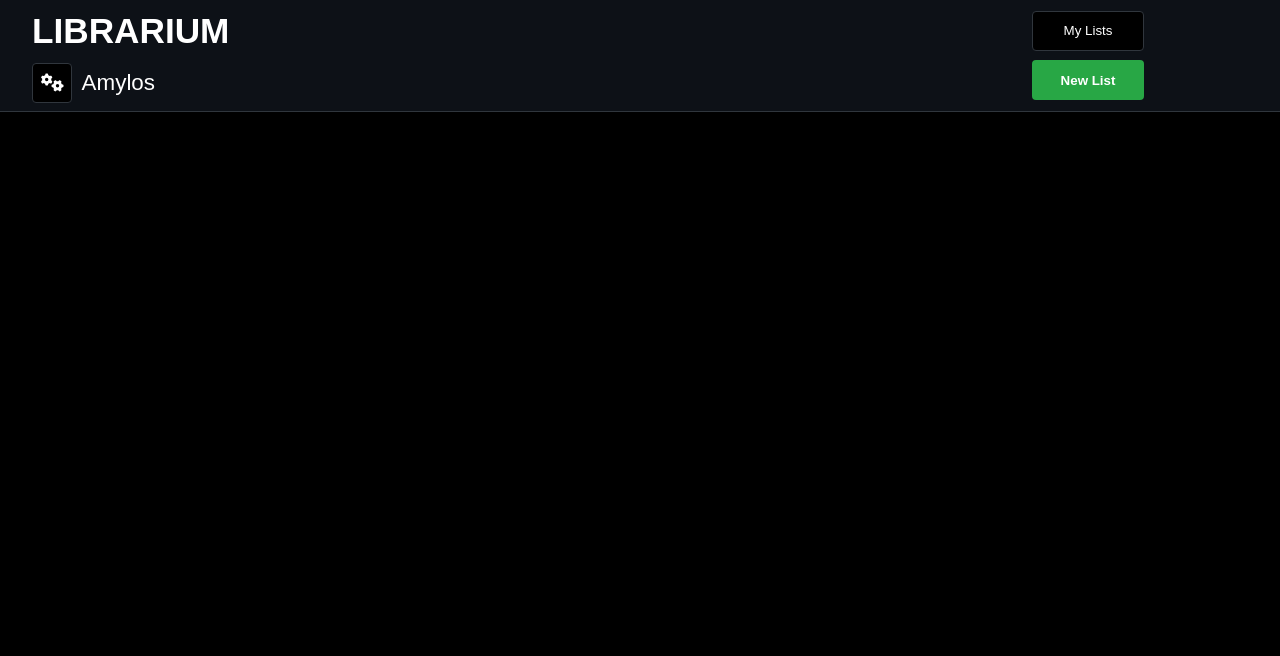
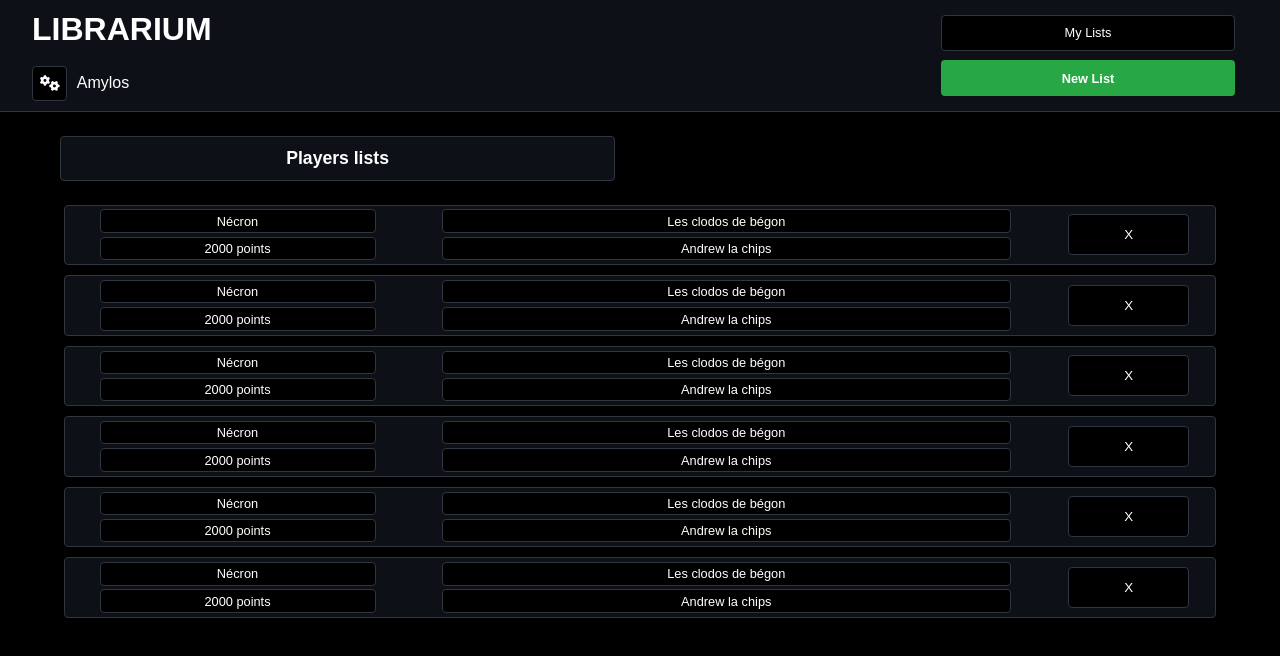
Before and after one commit to Amylos/Librarium, a React (Create React App) app: page / in a window 1280 px wide. Shown: the top 656 px of the page. Built offline with nearby package versions, Linux system fonts and the light colour scheme.

Commit message:
NavBar & Main almost completed, test with json object

```diff
--- a/src/App.js
+++ b/src/App.js
@@ -1,13 +1,27 @@
-import './styles/App.css';
+import { useState,useEffect } from "react";
 
 import NavBar from './components/Navbar';
 import Main from './components/Main';
+import ListMaker from "./components/ListMaker";
+import UserLists from "./components/UserLists";
+
+import './styles/App.css';
+
 
 function App() {
+
+  const [componentToDisplay, setComponentToDisplay] = useState("main");
+
+  const components = {
+    main: <Main />,
+    UserLists: <UserLists />,
+    ListMaker: <ListMaker />
+  };
+
   return (
     <div className="App">
-      <NavBar/>
-      <Main/>
+      <NavBar setComponentToDisplay = {setComponentToDisplay} />
+      {components[componentToDisplay] || null}
     </div>
   );
 }
--- a/src/components/ListMaker.js
+++ b/src/components/ListMaker.js
@@ -0,0 +1,12 @@
+import { useState,useEffect } from "react";
+
+
+const ListMaker = () =>{
+    return (
+        <div className="ListMaker">
+            ListMaker
+        </div>
+    )
+}
+
+export default ListMaker;
--- a/src/components/Main.js
+++ b/src/components/Main.js
@@ -1,9 +1,92 @@
+import { useState,useEffect } from "react";
+
+import '../styles/Main.css'
+
+
 const Main = (props) => {
+
+
+const lists = [
+  {
+    'faction' : 'Nécron',
+    'points' : 2000,
+    'ArmyName' : 'BLIsef du ciel',
+    'Author' : 'Andrew'
+  },
+  {
+    'faction' : 'Nécron',
+    'points' : 2000,
+    'ArmyName' : 'BLIsef du ciel',
+    'Author' : 'Andrew'
+  },
+  {
+    'faction' : 'Nécron',
+    'points' : 2000,
+    'ArmyName' : 'BLIsef du ciel',
+    'Author' : 'Andrew'
+  },
+  {
+    'faction' : 'Nécron',
+    'points' : 2000,
+    'ArmyName' : 'BLIsef du ciel',
+    'Author' : 'Andrew'
+  },
+  {
+    'faction' : 'Nécron',
+    'points' : 2000,
+    'ArmyName' : 'BLIsef du ciel',
+    'Author' : 'Andrew'
+  },
+  {
+    'faction' : 'Nécron',
+    'points' : 2000,
+    'ArmyName' : 'BLIsef du ciel',
+    'Author' : 'Andrew'
+  },
+
+]
+
+
+
     return (
         <div className="Main">
-
+            <div className="Header">
+                <h2>Players lists</h2>
+                <div className="Filter">
+            </div>
         </div>
-      );
+        <div className="Section">
+            {
+            lists.map((list)=>{
+                return(
+                    <div className="ArmyList">
+                        <div className="Left">
+                            <div className="Faction">
+                                Nécron
+                            </div>
+                            <div className="Points">
+                                2000 points
+                            </div>
+                        </div>
+                        <div className="Center">
+                            <div className="ArmyName">
+                                Les clodos de bégon
+                            </div>
+                            <div className="Author">
+                                Andrew la chips
+                            </div>
+                        </div>
+                        <div className="Right">
+                            <button className="Favoris">X</button>
+                        </div>
+                    </div>
+                    )
+                })
+            }
+            </div>
+            <div className="Footer"></div>
+        </div>
+    );
 }
 
 export default Main;
--- a/src/components/Navbar.js
+++ b/src/components/Navbar.js
@@ -6,14 +6,12 @@ import { faGears } from '@fortawesome/free-solid-svg-icons';
 
 const NavBar = (props) => {
 
-/**
- * ToDo
- */
+    const setComponentToDisplay = props.setComponentToDisplay;
 
     return (
         <div className="NavBar">
             <div className="LeftComponent">
-                <h1 className="AppTitle">LIBRARIUM</h1>
+                <h1 className="AppTitle" onClick={() =>{setComponentToDisplay('main')}}>LIBRARIUM</h1>
                 <div className="UserComponent">
                     <button className="ConfigButton">
                         <FontAwesomeIcon className="Icon" icon={faGears} />
@@ -22,10 +20,10 @@ const NavBar = (props) => {
                 </div>
             </div>
             <div className="RightComponent">
-                <button className="MyListsButton">
+                <button className="MyListsButton" onClick={() =>{setComponentToDisplay('UserLists')}}>
                     My Lists
                 </button>
-                <button className="NewListButton">
+                <button className="NewListButton" onClick={() =>{setComponentToDisplay('ListMaker')}}>
                     New List
                 </button>
             </div>
--- a/src/components/UserLists.js
+++ b/src/components/UserLists.js
@@ -0,0 +1,11 @@
+import { useState,useEffect } from "react";
+
+const UserLists = (props) => {
+    return (
+        <div className="UserLists">
+            UserLists
+        </div>
+      );
+}
+
+export default UserLists;
--- /dev/null
+++ b/src/styles/ListMaker.css
@@ -0,0 +1,3 @@
+.ListMaker{
+
+}
--- /dev/null
+++ b/src/styles/Main.css
@@ -0,0 +1,162 @@
+.Main{
+    width: 100%;
+    height: 86%;
+}
+
+.Header{
+    width: 100%;
+    height: 12%;
+    display: flex;
+    justify-content: space-around;
+    align-items: center;
+    padding-left: 10px;
+    padding-right: 10px;
+}
+
+.Header h2{
+    width: 44%;
+    height: 55%;
+    font-size: 1.1rem;
+    background-color: #0D1117;
+    border: 1px solid #30363D;
+    border-radius: 4px;
+    display: flex;
+    justify-content: center;
+    align-items: center;
+    margin-top: 10px;
+}
+
+.Header .Filter{
+    width: 40%;
+    height: 70%;
+    visibility: hidden;
+    margin-top: 10px;
+
+}
+
+
+
+/***/
+
+
+.Section{
+    height: 88%;
+    width: 100%;
+    background-color: #000000;
+    display: flex;
+    flex-direction: column;
+    align-items: center;
+
+}
+
+.ArmyList{
+    width: 90%;
+    height: 10%;
+    background-color: #0D1117;
+    display: flex;
+    justify-content: space-around;
+    align-items: center;
+    border: 1px solid #30363D;
+    border-radius: 4px;
+    font-size: 0.8rem;
+    margin-top: 10px;
+}
+
+.ArmyList .Left{
+    height: 100%;
+    width: 30%;
+    display: flex;
+    flex-direction: column;
+    align-items: center;
+    justify-content: space-evenly;
+}
+
+.ArmyList .Center{
+    height: 100%;
+    width: 55%;
+    display: flex;
+    flex-direction: column;
+    align-items: center;
+    justify-content: space-evenly;
+}
+
+.ArmyList .Right{
+    height: 100%;
+    width: 15%;
+    display: flex;
+    align-items: center;
+    justify-content: center;
+}
+
+
+
+
+ .ArmyList .Left .Faction{
+    height: 40%;
+    width: 80%;
+    display: flex;
+    justify-content: center;
+    align-items: center;
+    background-color: #000000;
+    border: 1px solid #30363D;
+    border-radius: 4px;
+}
+
+.ArmyList .Left .Points{
+    height: 40%;
+    width: 80%;
+    display: flex;
+    justify-content: center;
+    align-items: center;
+    background-color: #000000;
+    border: 1px solid #30363D;
+    border-radius: 4px;
+
+
+}
+
+
+.ArmyList .Center .ArmyName{
+    height: 40%;
+    width: 90%;
+    display: flex;
+    justify-content: center;
+    align-items: center;
+    background-color: #000000;
+    border: 1px solid #30363D;
+    border-radius: 4px;
+
+
+}
+
+.ArmyList .Center .Author{
+    height: 40%;
+    width: 90%;
+    display: flex;
+    justify-content: center;
+    align-items: center;
+    background-color: #000000;
+    border: 1px solid #30363D;
+    border-radius: 4px;
+
+
+}
+
+.ArmyList .Right .Favoris{
+    height: 70%;
+    width: 70%;
+    display: flex;
+    justify-content: center;
+    align-items: center;
+    background-color: #000000;
+    border: 1px solid #30363D;
+    border-radius: 4px;
+
+}
+
+
+/****/
+
+.Footer{
+    background-color: #000000;
+}
--- a/src/styles/NavBar.css
+++ b/src/styles/NavBar.css
@@ -14,6 +14,8 @@
     border-bottom: 1px solid #30363D;
 }
 
+/****/
+
 .LeftComponent{
     height: 100%;
     width: 70%;
@@ -27,7 +29,7 @@
     height: 50%;
     padding-left: 2rem;
     padding-top: 0.7rem;
-    font-size: 2.2rem;
+    font-size: 2rem;
 }
 
 .LeftComponent .UserComponent{
@@ -39,15 +41,12 @@
     padding-left: 2rem;
 }
 
-
-
 .LeftComponent .UserComponent .ConfigButton{
     background-color: rgb(0, 0, 0);
-    height: 2.5rem;
-    width: 2.5rem;
+    height: 2.2rem;
+    width: 2.2rem;
     border: 1px solid #30363D;
     border-radius: 4px;
-
 }
 
 .LeftComponent .UserComponent .ConfigButton .Icon{
@@ -55,65 +54,38 @@
     height: 60%;
 }
 
-
 .LeftComponent .UserComponent .UserName{
-    font-size: 1.4rem;
+    font-size: 1rem;
     margin-left: 0.6rem;
 }
 
 
-
-
+/*****/
 
 .RightComponent{
     height: 90%;
     width: 30%;
     display: flex;
     flex-direction: column;
-    justify-content: space-around;
+    justify-content: space-evenly;
     align-items: center;
 }
 
 
 .RightComponent button{
-    width: 7rem;
-    height: 2.5rem;
+    width: 23vw;
+    height: 4.5vh;
     border: none;
     border-radius: 4px;
+    font-size: 0.8rem;
 }
 
 .RightComponent .MyListsButton{
     background-color: #000000;
     border: 1px solid #30363D;
-
-
 }
 
 .RightComponent .NewListButton{
     background-color: #28A745;
     font-weight: bold;
 }
-
-
-
-
-
-/* <div className="NavBar">
-<div className="LeftComponent">
-    <h1 className="AppTitle">LIBRARIUM</h1>
-    <div className="UserComponent">
-        <button className="ConfigButton">
-            X
-        </button>
-        <p className="UserName"> Amylos</p>
-    </div>
-</div>
-<div className="RightComponent">
-    <button className="MyListsButton">
-        My Lists
-    </button>
-    <button className="NewListButton">
-        New List
-    </button>
-</div>
-</div> */
--- /dev/null
+++ b/src/styles/UserLists.css
@@ -0,0 +1,3 @@
+.UserLists{
+
+}
```
Also changed, not shown: src/styles/index.css (indentation only).
